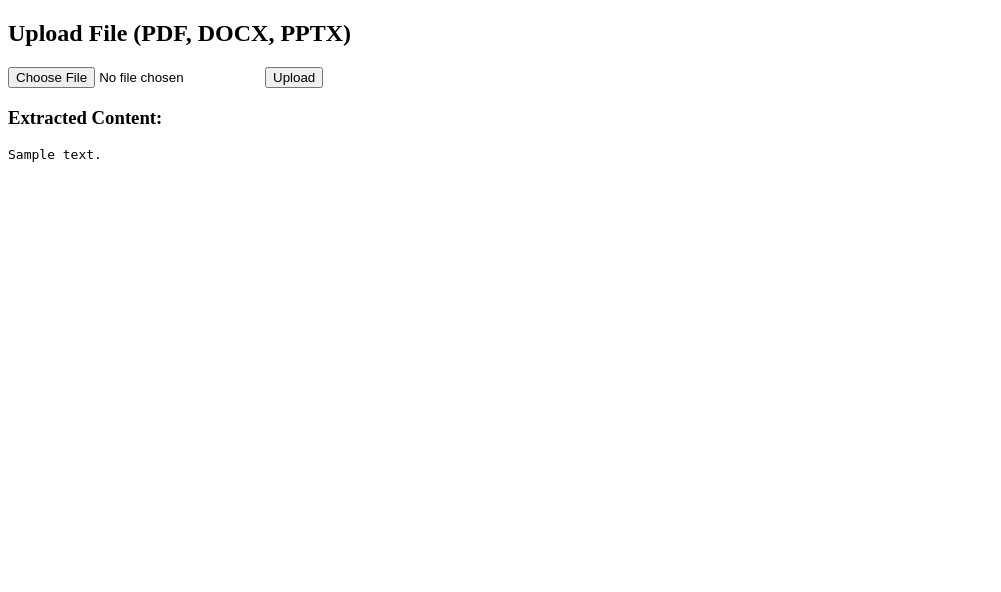
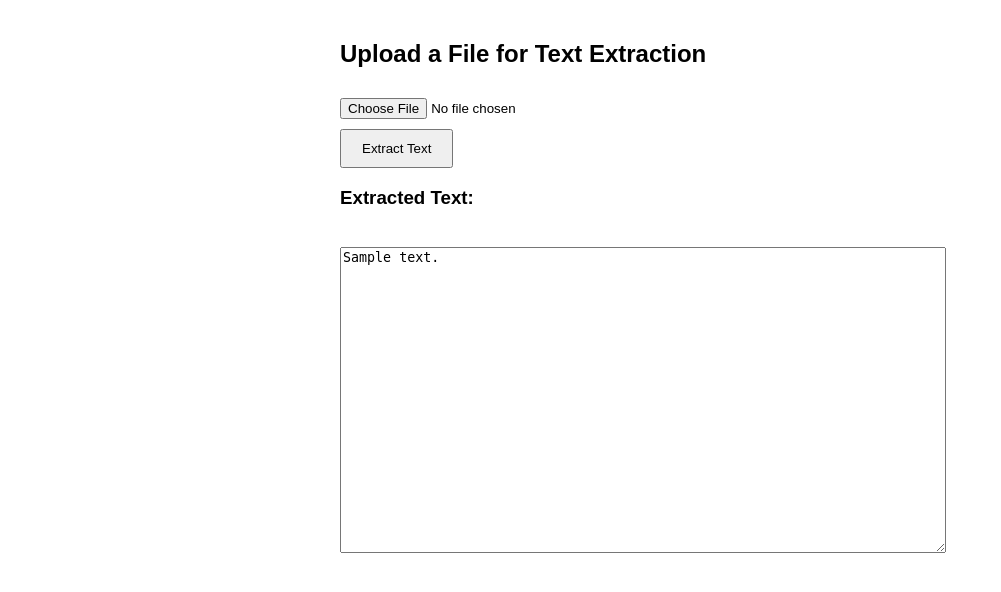
Before and after one commit to ivnx9/pyExtractor, a Flask app: template templates/index.html in a window 1280 px wide. Shown: the top 592 px of the page, without its empty margins (0-1001 px from the left). Run offline with Flask 3, Linux system fonts and the light colour scheme; the template is opened without the code that fills it: most values are stand-ins (such as "Sample title", 1, 10 or a date in 2020).

Commit message:
Update index.html

```diff
--- a/templates/index.html
+++ b/templates/index.html
@@ -1,15 +1,29 @@
-<!doctype html>
-<html>
-  <body>
-    <h2>Upload File (PDF, DOCX, PPTX)</h2>
-    <form method="post" enctype="multipart/form-data">
-      <input type="file" name="file" required>
-      <button type="submit">Upload</button>
-    </form>
+<!DOCTYPE html>
+<html lang="en">
+<head>
+  <meta charset="UTF-8">
+  <title>File Extractor</title>
+  <style>
+    body { font-family: Arial, sans-serif; max-width: 600px; margin: auto; padding: 20px; }
+    input[type="file"] { margin-top: 10px; }
+    button { margin-top: 10px; padding: 10px 20px; }
+    textarea { width: 100%; height: 300px; margin-top: 20px; }
+  </style>
+</head>
+<body>
 
-    {% if content %}
-      <h3>Extracted Content:</h3>
-      <pre>{{ content }}</pre>
-    {% endif %}
-  </body>
+  <h2>Upload a File for Text Extraction</h2>
+
+  <form method="POST" enctype="multipart/form-data">
+    <input type="file" name="file" required />
+    <br/>
+    <button type="submit">Extract Text</button>
+  </form>
+
+  {% if content %}
+    <h3>Extracted Text:</h3>
+    <textarea readonly>{{ content }}</textarea>
+  {% endif %}
+
+</body>
 </html>
```
